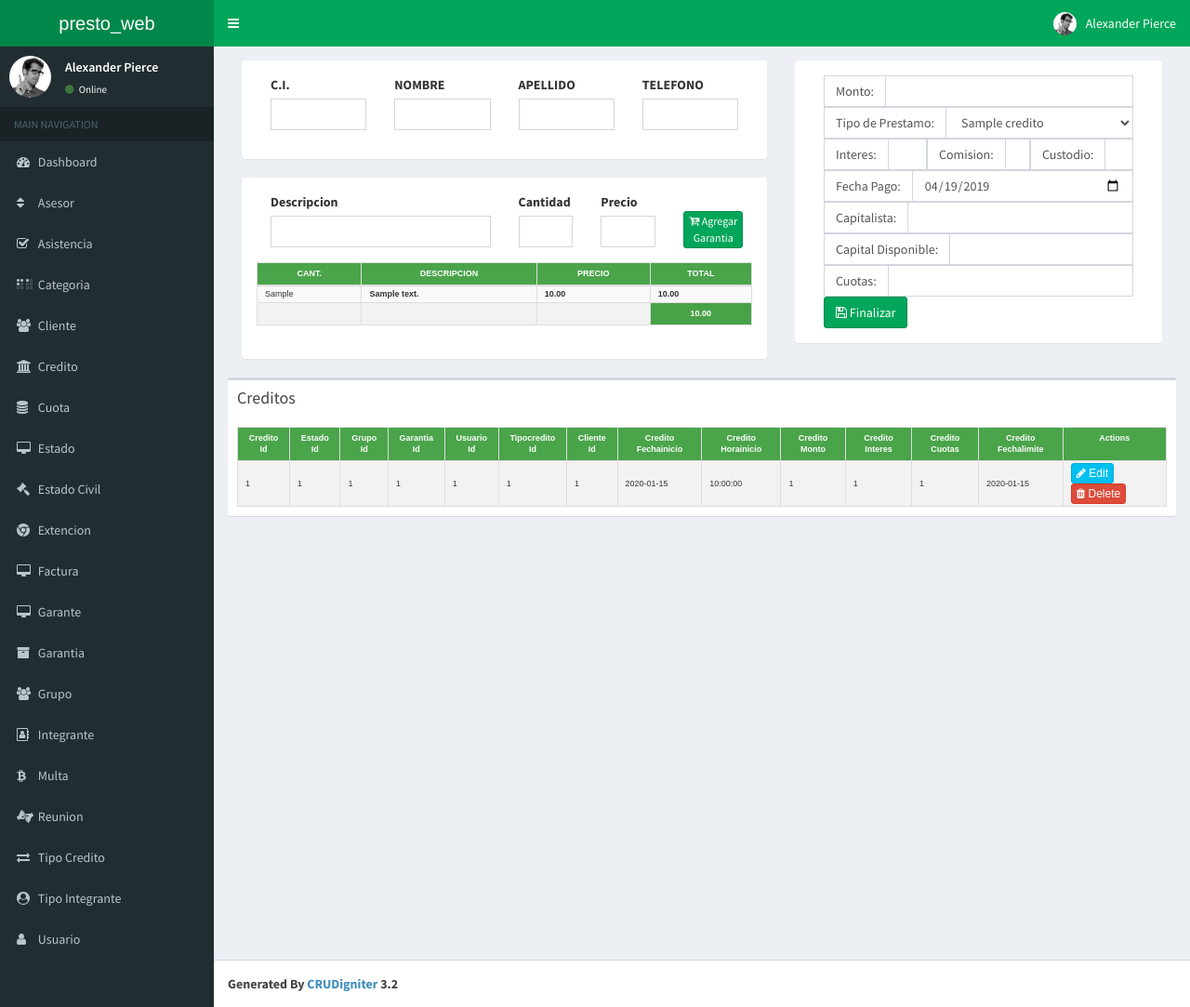
After one commit to BitXad/presto_web, a CodeIgniter app: page /presto_web/index.php/credito/individual in a window 1280 px wide. The commit adds this page. Shown: the whole page at 93% size. Run offline with CodeIgniter, Linux system fonts and the light colour scheme; tables that the repository leaves empty or names only in its code hold one stand-in row (values such as "Sample post").

Commit message:
credito individual

```diff
--- a/application/controllers/Credito.php
+++ b/application/controllers/Credito.php
@@ -16,12 +16,24 @@ class Credito extends CI_Controller{
      */
     function index()
     {
+        $usuario_id = 1;
+        $data['usuario_id'] = $usuario_id;
         $data['credito'] = $this->Credito_model->get_all_credito();
 
         $data['_view'] = 'credito/index';
         $this->load->view('layouts/main',$data);
     }
 
+    function individual()
+    {
+        $usuario_id = 1;
+        $data['usuario_id'] = $usuario_id;
+        $data['credito'] = $this->Credito_model->get_all_credito();
+        $this->load->model('Tipo_credito_model');
+        $data['all_tipo_credito'] = $this->Tipo_credito_model->get_all_tipo_credito();
+        $data['_view'] = 'credito/individual';
+        $this->load->view('layouts/main',$data);
+    }
     /*
      * Adding a new credito
      */
@@ -72,6 +84,63 @@ class Credito extends CI_Controller{
         }
     }
 
+    function buscarcliente()
+    {
+
+                if ($this->input->is_ajax_request()) {
+
+                    $cliente_ci = $this->input->post('cliente_ci');
+                    $datos = $this->Credito_model->buscar_cliente($cliente_ci);
+                    echo json_encode($datos);
+
+                }
+                else
+                {
+                            show_404();
+                }
+
+
+    }
+
+    function garantia_aux()
+    {
+
+                if ($this->input->is_ajax_request()) {
+
+                    $cantidad = $this->input->post('cantidad');
+                    $descripcion = $this->input->post('descripcion');
+                    $precio = $this->input->post('precio');
+                    $usuario_id = $this->input->post('usuario_id');
+                    $this->Credito_model->crear_garantiaaux($cantidad,$descripcion,$precio,$usuario_id);
+                    $datos = $this->Credito_model->mostrar_garantias($usuario_id);
+                    echo json_encode($datos);
+
+                }
+                else
+                {
+                            show_404();
+                }
+
+
+    }
+    function garantiacredito()
+    {
+
+
+         if ($this->input->is_ajax_request()) {
+        $usuario_id = $this->input->post('usuario_id');
+        $datos = $this->Credito_model->mostrar_garantias($usuario_id);
+     if(isset($datos)){
+                        echo json_encode($datos);
+                    }else echo json_encode(null);
+    }
+        else
+        {
+                    show_404();
+        }
+
+
+    }
     /*
      * Editing a credito
      */
--- a/application/models/Credito_model.php
+++ b/application/models/Credito_model.php
@@ -29,7 +29,32 @@ class Credito_model extends CI_Model
 
         return $credito;
     }
+    function buscar_cliente($cliente_ci)
+    {
 
+        $sql = "select * from cliente where cliente_ci = ".$cliente_ci;
+        $resultado = $this->db->query($sql)->result_array();
+
+        return $resultado;
+    }
+
+    function mostrar_garantias($usuario_id)
+    {
+
+        $sql = "select * from garantia_aux where usuario_id = ".$usuario_id;
+        $resultado = $this->db->query($sql)->result_array();
+
+        return $resultado;
+    }
+
+    function crear_garantiaaux($cantidad,$descripcion,$precio,$usuario_id)
+    {
+        $caracteristica = "'".$descripcion."'";
+        $sql = "insert into garantia_aux (estado_id,garantia_cantidad,garantia_descripcion,garantia_precio,garantia_total,usuario_id) VALUES (1,".$cantidad.",".$caracteristica.",". $precio.",".$precio * $cantidad.",".$usuario_id.")";
+        $resultado = $this->db->query($sql);
+
+        return $resultado;
+    }
     /*
      * Get all credito
      */
--- a/application/models/Garantia_model.php
+++ b/application/models/Garantia_model.php
@@ -37,13 +37,13 @@ class Garantia_model extends CI_Model
     {
         $garantia = $this->db->query("
             SELECT
-                *
+                g.*, e.estado_color, e.estado_descripcion
 
             FROM
-                `garantia`
+                garantia g, estado e
 
             WHERE
-                1 = 1
+                g.estado_id=e.estado_id
 
             ORDER BY `garantia_id` DESC
         ")->result_array();
--- /dev/null
+++ b/application/views/credito/individual.php
@@ -0,0 +1,219 @@
+<script src="<?php echo base_url('resources/js/jquery-2.2.3.min.js'); ?>" type="text/javascript"></script>
+<script src="<?php echo base_url('resources/js/nuevocredito.js'); ?>"></script>
+<!------------------ ESTILO DE LAS TABLAS ----------------->
+<link href="<?php echo base_url('resources/css/mitabla.css'); ?>" rel="stylesheet">
+<!-------------------------------------------------------->
+<input type="text" value="<?php echo base_url(); ?>" id="base_url" hidden>
+<div class="row">
+    <div class="col-md-12">
+
+  	<div class="col-md-7">
+        <div class="panel">
+        <div class="panel-body">
+<!--------------------- cliente_id --------------------->
+<div class="container" hidden>
+    <input type="text" name="cliente_id" value="0" class="form-control" id="cliente_id" >
+    <input type="text" name="usuario_id" value="<?php echo $usuario_id; ?>" class="form-control" id="usuario_id" >
+</div>
+
+<!--------------------- fin cliente_id --------------------->
+
+        <div class="col-md-3">
+            <label for="cliente_ci" class="control-label">C.I.</label>
+            <div class="form-group">
+                <input type="number" name="cliente_ci" class="form-control" id="cliente_ci" value=""  onkeypress="validar(event,1)"  />
+            </div>
+        </div>
+
+        <div class="col-md-3">
+            <label for="cliente_nombre" class="control-label">NOMBRE</label>
+            <div class="form-group">
+                <input type="text" name="cliente_nombre" class="form-control" id="cliente_nombre" value=""  />
+            </div>
+        </div>
+        <div class="col-md-3">
+            <label for="cliente_apellido" class="control-label">APELLIDO</label>
+            <div class="form-group">
+            <div class="form-group">
+                <input type="text" name="cliente_apellido" class="form-control" id="cliente_apellido" value=""  />
+            </div>
+
+            </div>
+        </div>
+
+
+        <div class="col-md-3">
+            <label for="cliente_telefono" class="control-label">TELEFONO</label>
+            <div class="form-group">
+                <input type="number" name="cliente_telefono" class="form-control" id="cliente_telefono"  value=""/>
+            </div>
+        </div>
+        </div><!--BOX BODY-->
+         </div><!--BOX-->
+        <div class="panel">
+        <div class="panel-body">
+					<div class="col-md-6">
+						<label for="garantia_descripcion" class="control-label">Descripcion</label>
+						<div class="form-group">
+							<input type="text" name="garantia_descripcion" value="<?php echo $this->input->post('garantia_descripcion'); ?>" class="form-control" id="garantia_descripcion" />
+						</div>
+					</div>
+
+					<div class="col-md-2">
+						<label for="garantia_cantidad" class="control-label">Cantidad</label>
+						<div class="form-group">
+							<input type="text" name="garantia_cantidad" value="<?php echo $this->input->post('garantia_cantidad'); ?>" class="form-control" id="garantia_cantidad" />
+						</div>
+					</div>
+					<div class="col-md-2">
+						<label for="garantia_precio" class="control-label">Precio</label>
+						<div class="form-group">
+							<input type="text" name="garantia_precio" value="<?php echo $this->input->post('garantia_precio'); ?>" class="form-control" id="garantia_precio" />
+						</div>
+					</div>
+					<div class="col-md-2">
+						<label for="garantia_precio" class="control-label"></label>
+						<div class="form-group">
+					<a class="btn btn-success btn-xs" onclick="creagarantia_aux()"><i class="fa fa-cart-arrow-down"></i> Agregar<br>
+					 Garantia</a>
+				</div>
+            	</div>
+
+                <table class="table table-striped" id="mitabla">
+                    <tr>
+						<th>CANT.</th>
+						<th>DESCRIPCION</th>
+						<th>PRECIO</th>
+						<th>TOTAL</th>
+					</tr>
+					 <tbody class="buscar2" id="garantias">
+				</table>
+    </div><!--BOX BODY-->
+    </div><!--BOX-->
+
+
+
+    </div><!--COL7-->
+    <div class="col-md-5">
+    	 <div class="panel">
+        <div class="panel-body">
+    	 		<div class="col-md-12">
+                  <div class="input-group no-print"> <span class="input-group-addon">Monto:</span>
+                    <input type="text" name="credito_monto" value="<?php echo $this->input->post('credito_monto'); ?>" class="form-control" id="credito_monto" />
+                  </div>
+                 </div>
+                 <div class="col-md-12">
+                  <div class="input-group no-print"> <span class="input-group-addon">Tipo de Prestamo:</span>
+
+							<select name="tipocredito_id" class="form-control">
+
+								<?php
+								foreach($all_tipo_credito as $tipo_credito)
+								{
+									$selected = ($tipo_credito['tipocredito_id'] == $this->input->post('tipocredito_id')) ? ' selected="selected"' : "";
+
+									echo '<option value="'.$tipo_credito['tipocredito_id'].'" '.$selected.'>'.$tipo_credito['tipocredito_nombre'].'</option>';
+								}
+								?>
+							</select>
+
+                  </div>
+                 </div>
+                 <div class="col-md-12">
+                 	<div class="col-md-4" style="padding-left: 0px;padding-right: 0px;">
+                  <div class="input-group no-print"> <span class="input-group-addon">Interes:</span>
+                    <input id="filtrar" type="text" class="form-control" >
+                  </div></div>
+                  <div class="col-md-4" style="padding-left: 0px;padding-right: 0px;">
+                  	<div class="input-group no-print"> <span class="input-group-addon">Comision:</span>
+                    <input id="filtrar" type="text" class="form-control" >
+                  </div></div>
+                  <div class="col-md-4" style="padding-left: 0px;padding-right: 0px;">
+                  <div class="input-group no-print"> <span class="input-group-addon">Custodio:</span>
+                    <input id="filtrar" type="text" class="form-control" >
+                  </div></div>
+                 </div>
+                 <div class="col-md-12">
+                 	<?php  $date = date("Y-m-d"); $mod_date = strtotime($date."+ 1 months");?>
+                  <div class="input-group no-print"> <span class="input-group-addon">Fecha Pago:</span>
+                   <input type="date" name="credito_fechalimite" value="<?php echo date("Y-m-d",$mod_date); ?>" class=" form-control" id="credito_fechalimite" />
+                  </div>
+                 </div>
+                 <div class="col-md-12">
+                  <div class="input-group no-print"> <span class="input-group-addon">Capitalista:</span>
+                    <input id="filtrar" type="text" class="form-control" >
+                  </div>
+                 </div>
+                 <div class="col-md-12">
+                  <div class="input-group no-print"> <span class="input-group-addon">Capital Disponible:</span>
+                    <input id="filtrar" type="text" class="form-control" >
+                  </div>
+                 </div>
+                  <div class="col-md-12">
+                  <div class="input-group no-print"> <span class="input-group-addon">Cuotas:</span>
+                    <input type="number" name="credito_cuotas" value="<?php echo $this->input->post('credito_cuotas'); ?>" class="form-control" id="credito_cuotas" />
+                  </div>
+                 </div>
+                 <div class="col-md-12">
+
+					<a class="btn btn-success" onclick="finalizar_credito()"><i class="fa fa-save"></i> Finalizar</a>
+
+            	</div>
+    	</div><!--box-->
+    	</div><!--boxBODY-->
+    </div><!--COL5-->
+    </div><!--COL12-->
+
+</div><!--ROW-->
+<div class="row">
+    <div class="col-md-12">
+        <div class="box">
+            <div class="box-header">
+                <h3 class="box-title">Creditos</h3>
+
+            </div>
+            <div class="box-body">
+                <table class="table table-striped" id="mitabla">
+                    <tr>
+						<th>Credito Id</th>
+						<th>Estado Id</th>
+						<th>Grupo Id</th>
+						<th>Garantia Id</th>
+						<th>Usuario Id</th>
+						<th>Tipocredito Id</th>
+						<th>Cliente Id</th>
+						<th>Credito Fechainicio</th>
+						<th>Credito Horainicio</th>
+						<th>Credito Monto</th>
+						<th>Credito Interes</th>
+						<th>Credito Cuotas</th>
+						<th>Credito Fechalimite</th>
+						<th>Actions</th>
+                    </tr>
+                    <?php foreach($credito as $c){ ?>
+                    <tr>
+						<td><?php echo $c['credito_id']; ?></td>
+						<td><?php echo $c['estado_id']; ?></td>
+						<td><?php echo $c['grupo_id']; ?></td>
+						<td><?php echo $c['garantia_id']; ?></td>
+						<td><?php echo $c['usuario_id']; ?></td>
+						<td><?php echo $c['tipocredito_id']; ?></td>
+						<td><?php echo $c['cliente_id']; ?></td>
+						<td><?php echo $c['credito_fechainicio']; ?></td>
+						<td><?php echo $c['credito_horainicio']; ?></td>
+						<td><?php echo $c['credito_monto']; ?></td>
+						<td><?php echo $c['credito_interes']; ?></td>
+						<td><?php echo $c['credito_cuotas']; ?></td>
+						<td><?php echo $c['credito_fechalimite']; ?></td>
+						<td>
+                            <a href="<?php echo site_url('credito/edit/'.$c['credito_id']); ?>" class="btn btn-info btn-xs"><span class="fa fa-pencil"></span> Edit</a>
+                            <a href="<?php echo site_url('credito/remove/'.$c['credito_id']); ?>" class="btn btn-danger btn-xs"><span class="fa fa-trash"></span> Delete</a>
+                        </td>
+                    </tr>
+                    <?php } ?>
+                </table>
+
+            </div>
+        </div>
+    </div>
+</div>
--- /dev/null
+++ b/resources/js/nuevocredito.js
@@ -0,0 +1,152 @@
+$(document).on("ready",inicio);
+
+function inicio(){
+
+
+        tablagarantia();
+
+
+}
+function validar(e,opcion) {
+
+  tecla = (document.all) ? e.keyCode : e.which;
+
+    if (tecla==13){
+    if (opcion==1){   //si la pulsacion proviene del nit
+            buscarcliente();
+        }
+    }
+
+}
+function buscarcliente(){
+
+   var base_url = document.getElementById('base_url').value;
+   var cliente_ci = document.getElementById('cliente_ci').value;
+   var controlador = base_url+'credito/buscarcliente';
+
+    $.ajax({url:controlador,
+            type:"POST",
+            data:{cliente_ci:cliente_ci},
+            success:function(respuesta){
+
+                var registros = eval(respuesta);
+
+                if (registros[0]!=null){ //Si el cliente es nuevo o no existe
+
+
+                    $("#cliente_id").val(registros[0]["cliente_id"]);
+                    $("#cliente_nombre").val(registros[0]["cliente_nombre"]);
+                    $("#cliente_apellido").val(registros[0]["cliente_apellido"]);
+                    $("#cliente_telefono").val(registros[0]["cliente_telefono"]);
+
+
+                }
+                else
+                {
+                    //$("#razon_social").val('SIN NOMBRECILLO');
+
+                    $("#cliente_id").val(0);
+                    $("#cliente_nombre").val("-");
+                    $("#cliente_apellido").val("-");
+                    $("#cliente_telefono").val(0);
+
+                }
+
+            },
+            error:function(respuesta){
+                $("#cliente_ci").val('SIN NOMBRE');
+
+                $("#cliente_id").val(0);
+            }
+    });
+
+}
+
+function creagarantia_aux(){
+
+        var controlador = "";
+
+        var cantidad = document.getElementById('garantia_cantidad').value;
+
+        var precio = document.getElementById('garantia_precio').value;
+        var descripcion = document.getElementById('garantia_descripcion').value;
+        var usuario_id = document.getElementById('usuario_id').value;
+
+
+    var base_url = document.getElementById('base_url').value;
+
+    controlador = base_url+'credito/garantia_aux/';
+
+
+    $.ajax({url: controlador,
+           type:"POST",
+           data:{cantidad:cantidad,descripcion:descripcion,precio:precio,usuario_id:usuario_id},
+           success:function(respuesta){
+
+               tablagarantia();
+
+        }
+
+    });
+}
+
+function tablagarantia(){
+     var controlador = "";
+     var limite = 500;
+     var base_url = document.getElementById('base_url').value;
+     var usuario_id = document.getElementById('usuario_id').value;
+     controlador = base_url+'credito/garantiacredito/';
+
+      $.ajax({url: controlador,
+           type:"POST",
+           data:{usuario_id:usuario_id},
+           success:function(respuesta){
+
+               var registros =  JSON.parse(respuesta);
+
+               if (registros != null){
+
+                    var n = registros.length; //tamaÃ±o del arreglo de la consulta
+
+                    var suma = Number(0);
+
+                    html = "";
+                     if (n <= limite) x = n;
+                   else x = limite;
+
+                    for (var i = 0; i < x ; i++){
+                     	suma += Number(registros[i]["garantia_total"]);
+                        html += "<tr>";
+                        html += "<td>"+registros[i]["garantia_cantidad"]+"</td>";
+                        html += "<td><b>"+registros[i]["garantia_descripcion"]+"</b></td>";
+                        html += "<td><b>"+Number(registros[i]["garantia_precio"]).toFixed(2)+"</b></td>";
+                        html += "<td><b>"+Number(registros[i]["garantia_total"]).toFixed(2)+"</b></td>";
+//                        html += "<td> <input id='cotizacion_id'  name='cotizacion_id' type='hidden' class='form-control' value='"+cotizacion_id+"'>";
+
+                        //html += "<td><button type='button' onclick='actualizarDetalle("+registros[i]["detallecot_id"]+","+registros[i]["producto_id"]+","+cotizacion_id+")' class='btn btn-success btn-sm'><i class='fa fa-random'></i></button>";
+                        //html += "<button type='button' onclick='quitardetallec("+registros[i]["detallecot_id"]+")' class='btn btn-danger btn-sm'><span class='fa fa-trash'></span></button></td>";
+
+
+                        html += "</tr>";
+                       }
+                       html += "<tr>";
+                      // html += "<td><input id='total'  name='total' type='text' class='form-control' value='"+total_detalle+"'></td>";
+                       html += "<td></td>";
+
+                       html += "<td></td>";
+                       html += "<td></td>";
+                       html += "<th>"+suma.toFixed(2)+"</th>";
+                       html += "</tr>";
+                        //$('#cotizacion_total').value(total_detalle.toFixed(2));
+                       $("#garantias").html(html);
+                      // totality(total_detalle);
+
+          }
+        },
+        error:function(respuesta){
+
+
+   }
+    });
+
+}
```
Also changed, not shown: application/views/credito/index.php (+7 -4 lines), application/views/garantia/index.php (+21 -16 lines).
